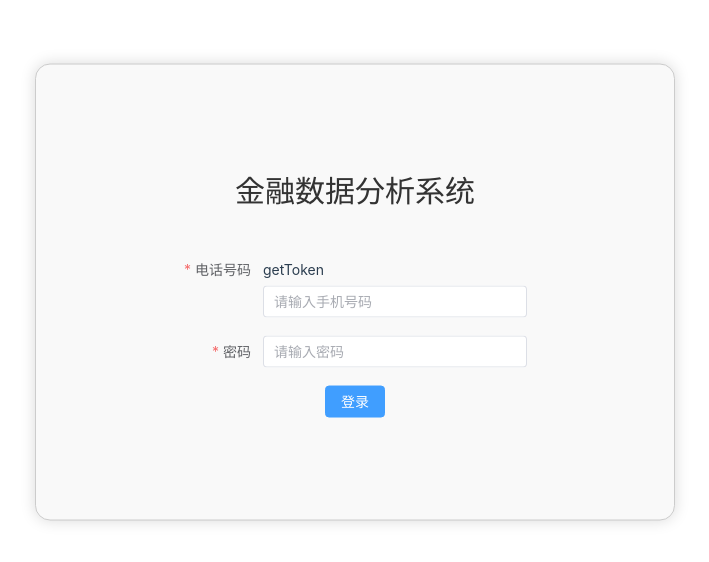
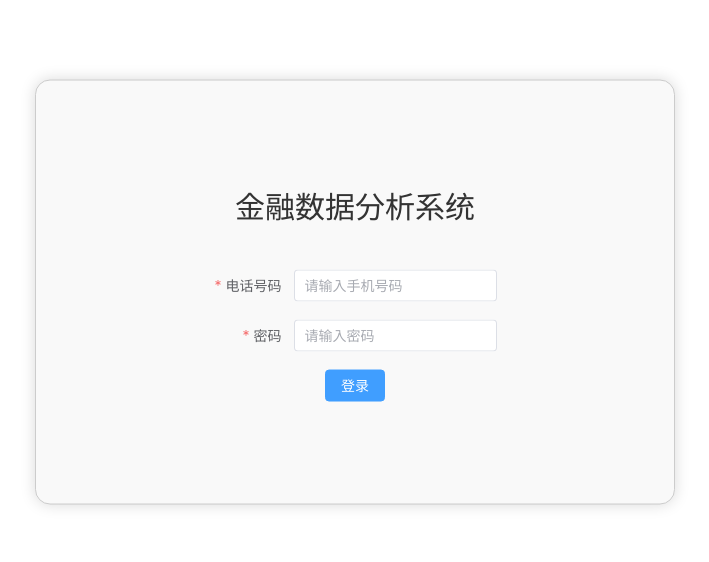
Before and after one commit to Jungle430/FinancialDataAnalysisWeb, a Vue app: page /login in a window 1280 px wide. Shown: the part 108-670 px from the top of the page, without its empty margins (285-994 px from the left). Built offline with nearby package versions, Linux system fonts and the light colour scheme; the HTML template or start-up script is replaced by a standard one.

Commit message:
fix(*): fix login ui remove error message

```diff
--- a/src/views/Login/index.vue
+++ b/src/views/Login/index.vue
@@ -45,7 +45,7 @@ const handleLogin = () => {
     <h2 class="login-title">金融数据分析系统</h2>
     <el-form :model="loginRequest" :rules="rules" label-width="80px">
       <el-form-item label="电话号码" prop="phone">
-        getToken<el-input v-model="loginRequest.phone" placeholder="请输入手机号码" />
+        <el-input v-model="loginRequest.phone" placeholder="请输入手机号码" />
       </el-form-item>
       <el-form-item label="密码" prop="password">
         <el-input v-model="loginRequest.password" placeholder="请输入密码" type="password" />
```
